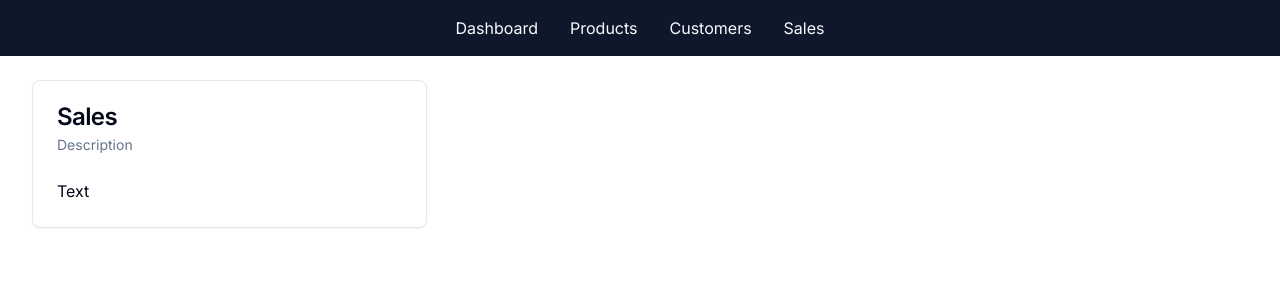
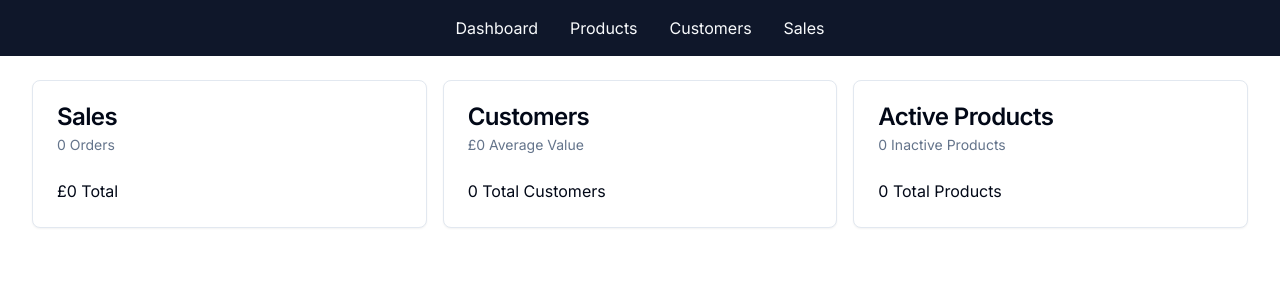
Before and after one commit to JBlackburn94/ecomm-store, a Next.js app: page /admin in a window 1280 px wide. Shown: the top 300 px of the page. Built offline with nearby package versions, Linux system fonts and the light colour scheme; no server answers; the database is empty.

Commit message:
adds admin page along with functionality to pull data from db

```diff
--- a/src/app/admin/page.tsx
+++ b/src/app/admin/page.tsx
@@ -1,9 +1,33 @@
 import { DashboardCard } from "@/components/DashboardCard";
+import { getSalesData, getUserData, getProductData } from "../utils/utils";
+import { formatCurrency, formatNumber } from "@/lib/formatters";
 
-export default function AdminDashboard() {
+export default async function AdminDashboard() {
+  const [salesData, userData, productData] = await Promise.all([
+    getSalesData(),
+    getUserData(),
+    getProductData(),
+  ]);
+
   return (
     <div className="grid grid-cols-1 md:grid-cols-2 lg:grid-cols-3 gap-4">
-      <DashboardCard title="Sales" subtitle="Description" body="Text" />
+      <DashboardCard
+        title="Sales"
+        subtitle={`${formatNumber(salesData.numberOfSales)} Orders`}
+        body={`${formatCurrency(salesData.amount)} Total`}
+      />
+      <DashboardCard
+        title="Customers"
+        subtitle={`${formatCurrency(userData.averageUserValue)} Average Value`}
+        body={`${formatNumber(userData.userCount)} Total Customers`}
+      />
+      <DashboardCard
+        title="Active Products"
+        subtitle={`${formatNumber(
+          productData.inactiveProduct
+        )} Inactive Products`}
+        body={`${formatNumber(productData.activeProduct)} Total Products`}
+      />
     </div>
   );
 }
--- /dev/null
+++ b/src/app/utils/utils.tsx
@@ -0,0 +1,46 @@
+import db from "@/db/db";
+
+export async function getSalesData() {
+  const data = await db.order.aggregate({
+    _sum: { pricePaidInCents: true },
+    _count: true,
+  });
+
+  return {
+    amount: (data._sum.pricePaidInCents || 0) / 100,
+    numberOfSales: data._count,
+  };
+}
+
+export async function getUserData() {
+  const [userCount, orderData] = await Promise.all([
+    db.user.count(),
+    db.order.aggregate({
+      _sum: { pricePaidInCents: true },
+    }),
+  ]);
+
+  return {
+    averageUserValue:
+      userCount === 0
+        ? 0
+        : (orderData._sum.pricePaidInCents || 0) / userCount / 100,
+    userCount,
+  };
+}
+
+export async function getProductData() {
+  const [activeProduct, inactiveProduct] = await Promise.all([
+    db.product.count({
+      where: { isAvailableToPurchase: true },
+    }),
+    db.product.count({
+      where: { isAvailableToPurchase: false },
+    }),
+  ]);
+
+  return {
+    activeProduct,
+    inactiveProduct,
+  };
+}
--- a/src/db/db.ts
+++ b/src/db/db.ts
@@ -5,11 +5,11 @@
 }
 
 declare global {
-    var db: undefined | ReturnType<typeof prismaClientSingleton>
+    var prisma: undefined | ReturnType<typeof prismaClientSingleton>
 }
 
-const db = globalThis.db ?? prismaClientSingleton();
+const db = globalThis.prisma ?? prismaClientSingleton();
 
 export default db;
 
-if (process.env.NODE_ENV !== 'production') globalThis.db = db;
+if (process.env.NODE_ENV !== 'production') globalThis.prisma = db;
--- /dev/null
+++ b/src/lib/formatters.ts
@@ -0,0 +1,15 @@
+const CURRENCY_FORMATTER = new Intl.NumberFormat('en-US', {
+    currency: 'GBP',
+    style: 'currency',
+    minimumFractionDigits: 0,
+})
+
+export function formatCurrency(amount: number) {
+    return CURRENCY_FORMATTER.format(amount)
+}
+
+const NUMBER_FORMATTER = new Intl.NumberFormat('en-US')
+
+export function formatNumber(number: number) {
+    return NUMBER_FORMATTER.format(number)
+}
```
